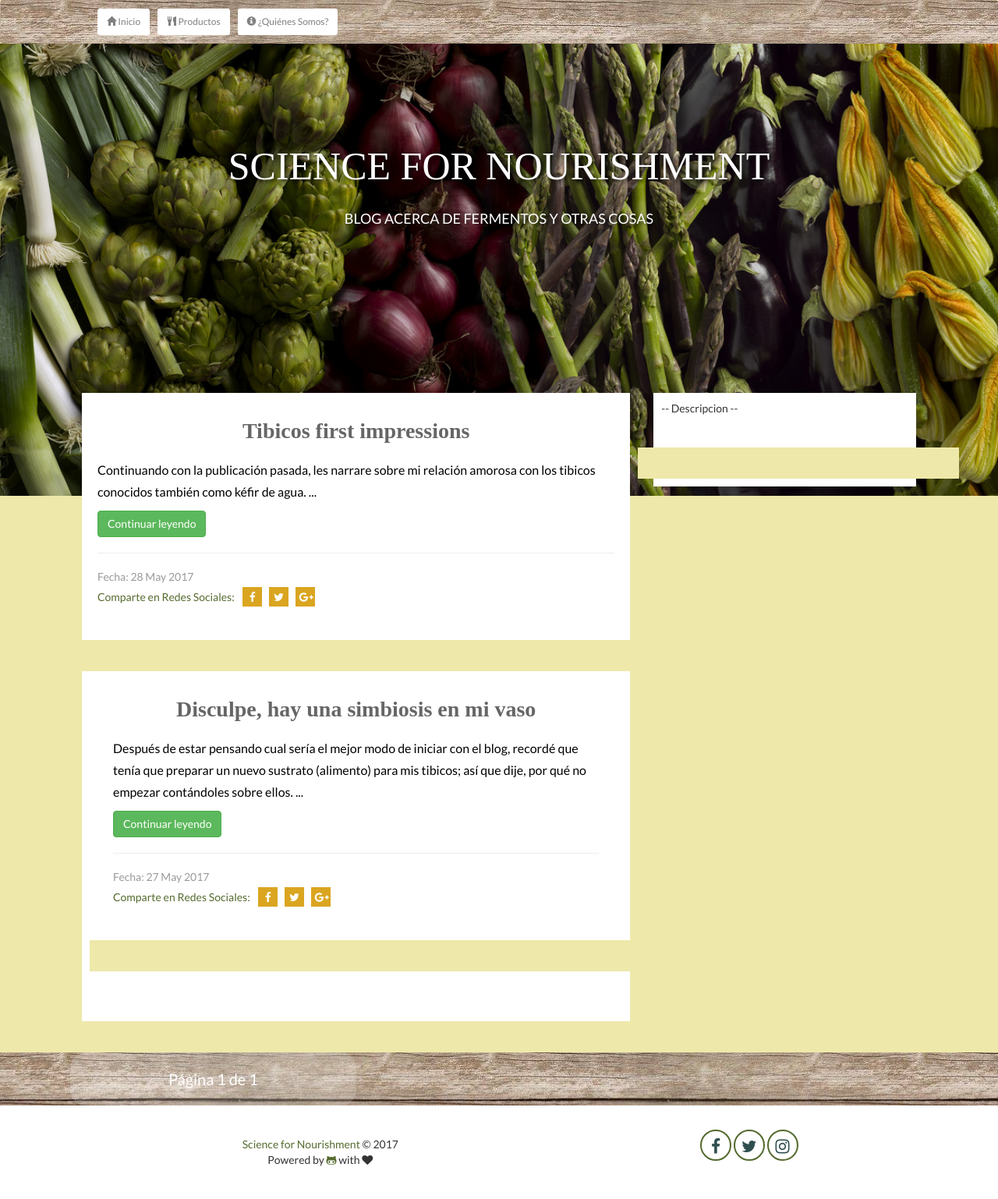
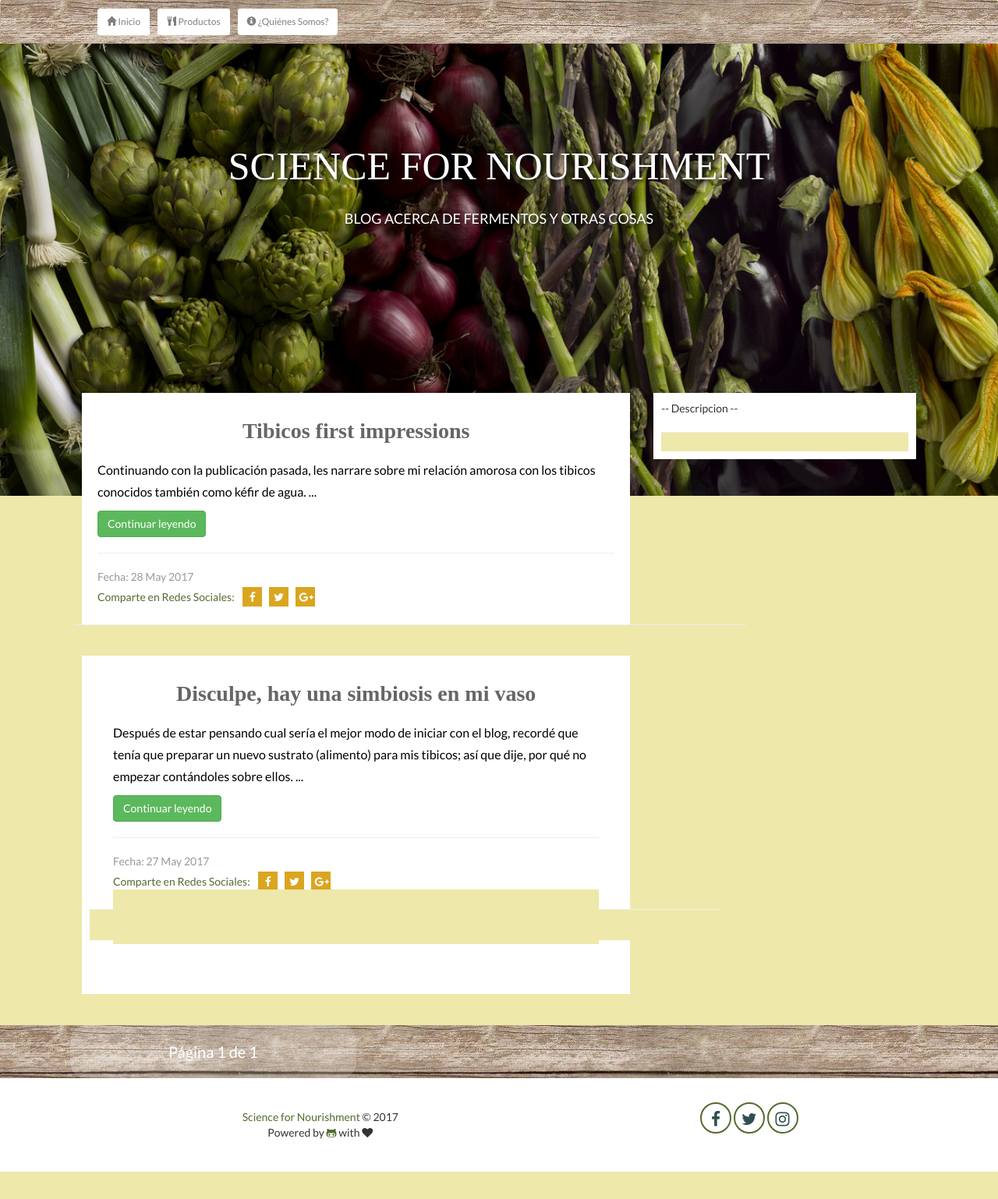
Before and after one commit to ScienceforNourishment/ScienceforNourishment.github.io, a Jekyll site: the page built from index.html, in a window 1280 px wide. Shown: the whole page at 78% size. Built offline with Jekyll 4.4.1, drawn with Linux system fonts in a browser that asks for light colours; nearby versions of some CDN libraries; some web fonts are replaced; the list of posts is cut into pages by our own code; after the commit the page ends 1503 px from its top, so only the background shows below that.

Commit message:
Fixing empty spaces

```diff
--- a/index.html
+++ b/index.html
@@ -53,18 +53,19 @@
                             </ul>
                         </div>
                         <div class="postdivider">
-                        <hr class="divider" />
+                        <hr/>
                         </div>
                     </div>
                     {% endfor %}
+            <div class="fill"></div>
             </section>
             <div class="col-md-4">
                 <div class="about">
                     <p>
                         -- Descripcion --
                     </p>
-                    <div class="postdivider">
-                    <hr class="divider" />
+                    <div class="aboutdivider">
+                    <hr/>
                     </div>
                     <div id="fb-root"></div>
                     <script>
```
Also changed, not shown: assets/css/all.css.
